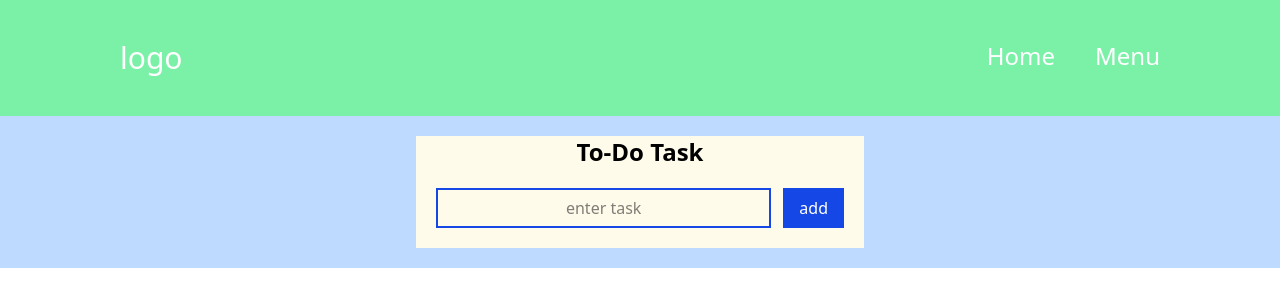
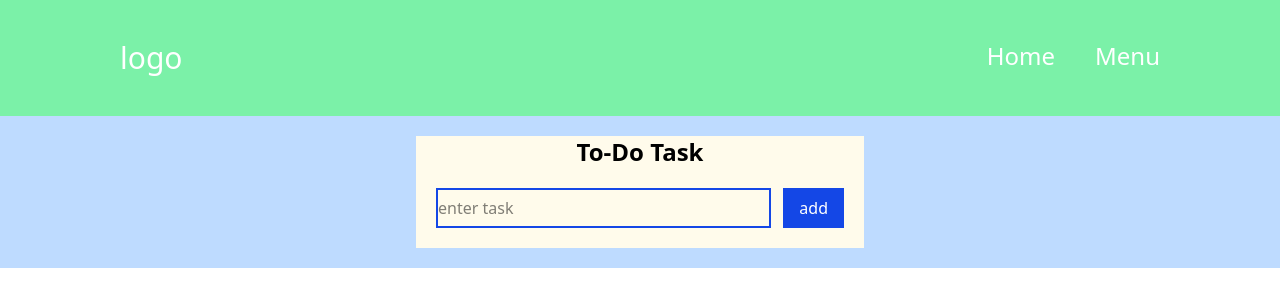
Before and after one commit to jianluliangtuang/todo-app-react, a React (Vite) app: page / in a window 1280 px wide. Shown: the top 306 px of the page. Built offline with nearby package versions, Linux system fonts and the light colour scheme.

Commit message:
change todo input text center to text start

```diff
--- a/src/pages/home.jsx
+++ b/src/pages/home.jsx
@@ -6,7 +6,7 @@ const Home = () => {
           <div className="bg-amber-50 w-md mx-auto ">
             <h1 className="text-2xl font-bold">To-Do Task</h1>
             <div className="flex gap-3 p-5">
-              <input type="text" placeholder="enter task" className="w-full border-2 border-blue-700 text-center" />
+              <input type="text" placeholder="enter task" className="w-full border-2 border-blue-700 " />
               <button className="px-4 py-2 bg-blue-700  text-white">add</button>
             </div>
 
```
